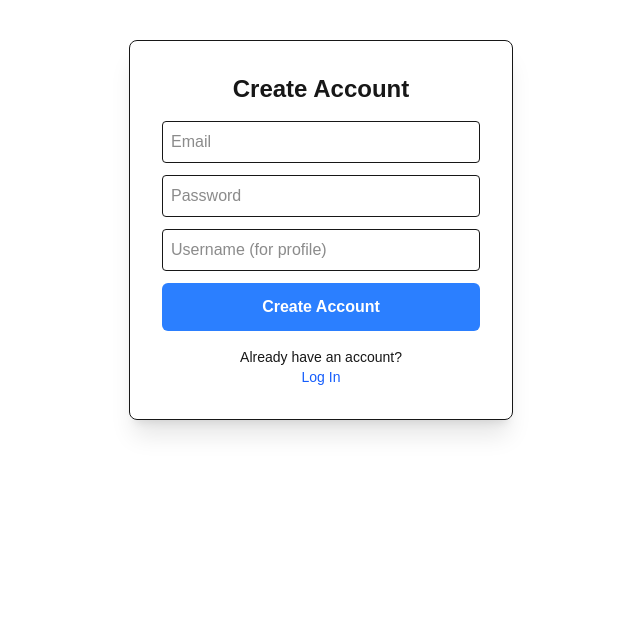
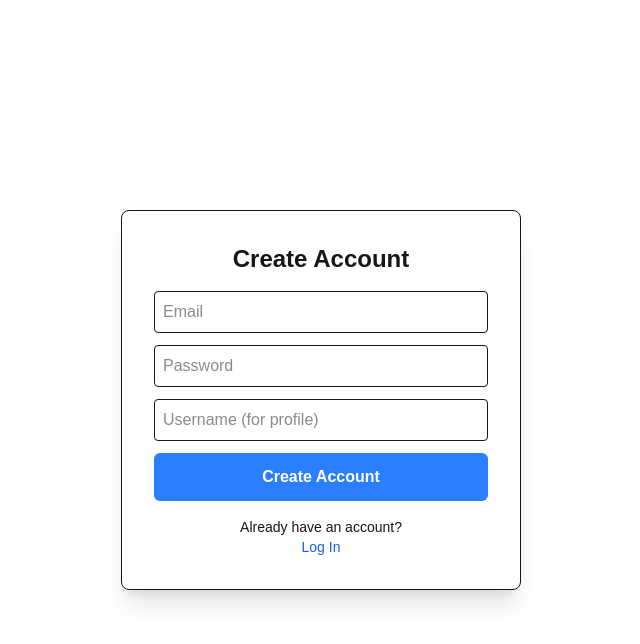
Before and after one commit to jheroje/persona-simulation, a Next.js app: page /auth/signup in a window 1280 px wide. Shown: the top 644 px of the page, without its empty margins (319-959 px from the left). Built offline with nearby package versions, Linux system fonts and the light colour scheme; no server answers.

Commit message:
align log in and signup

```diff
--- a/src/app/auth/login/page.tsx
+++ b/src/app/auth/login/page.tsx
@@ -28,7 +28,8 @@ export default function Login() {
   };
 
   return (
-    <div className="flex flex-col space-y-4 max-w-sm mx-auto p-8 border rounded-lg shadow-xl mt-10">
+    <div className="flex justify-center items-center min-h-screen">
+      <div className="flex flex-col space-y-4 p-8 border rounded-lg shadow-xl w-100">
         <h2 className="text-2xl font-bold text-center">Log In</h2>
         <form onSubmit={handleLogIn} className="flex flex-col space-y-3">
           <input
@@ -66,5 +67,6 @@ export default function Login() {
           </p>
         </div>
       </div>
+    </div>
   );
 }
--- a/src/app/auth/signup/page.tsx
+++ b/src/app/auth/signup/page.tsx
@@ -48,7 +48,8 @@ export default function Signup() {
   };
 
   return (
-    <div className="flex flex-col space-y-4 max-w-sm mx-auto p-8 border rounded-lg shadow-xl mt-10">
+    <div className="flex justify-center items-center min-h-screen">
+      <div className="flex flex-col space-y-4 p-8 border rounded-lg shadow-xl w-100">
         <h2 className="text-2xl font-bold text-center">Create Account</h2>
         <form onSubmit={handleSignUp} className="flex flex-col space-y-3">
           <input
@@ -92,5 +93,6 @@ export default function Signup() {
           </Link>
         </div>
       </div>
+    </div>
   );
 }
```
Lines whose indentation alone changed are shown as unchanged.
